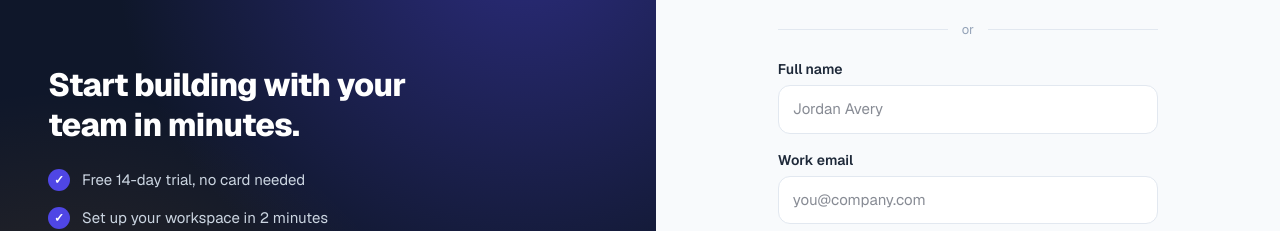
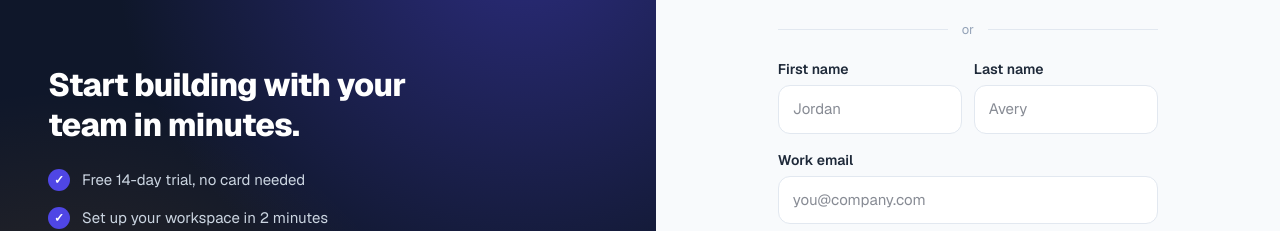
Before and after one commit to ericmignardi/next-app, a Next.js app: page /sign-up in a window 1280 px wide. Shown: the part 239-470 px from the top of the page. Built offline with nearby package versions, Linux system fonts and the light colour scheme; no server answers.

Commit message:
refactor: split full name into first and last name in sign-up form and schema

```diff
--- a/app/sign-up/page.tsx
+++ b/app/sign-up/page.tsx
@@ -15,7 +15,8 @@ export default function SignUp() {
   const [error, setError] = useState<string | null>(null);
   const [pendingVerification, setPendingVerification] = useState(false);
 
-  const [fullName, setFullName] = useState("");
+  const [firstName, setFirstName] = useState("");
+  const [lastName, setLastName] = useState("");
   const [email, setEmail] = useState("");
   const [password, setPassword] = useState("");
   const [code, setCode] = useState("");
@@ -28,7 +29,8 @@ export default function SignUp() {
 
     // Validate inputs with Zod
     const validation = signUpSchema.safeParse({
-      fullName,
+      firstName,
+      lastName,
       email,
       password,
     });
@@ -41,16 +43,12 @@ export default function SignUp() {
     setLoading(true);
 
     try {
-      const parts = validation.data.fullName.split(/\s+/);
-      const firstName = parts[0] || "";
-      const lastName = parts.slice(1).join(" ") || "";
-
       // Initiate password sign-up
       const result = await signUp.password({
         emailAddress: validation.data.email,
         password: validation.data.password,
-        firstName,
-        lastName,
+        firstName: validation.data.firstName,
+        lastName: validation.data.lastName,
       });
 
       if (result.error) {
@@ -283,18 +281,33 @@ export default function SignUp() {
 
               {/* Form */}
               <form onSubmit={handleSignUp} className="flex flex-col gap-4">
+                <div className="grid grid-cols-2 gap-3">
                   <div>
                     <label className="block text-sm font-semibold mb-1.5 text-gray-800">
-                    Full name
+                      First name
                     </label>
                     <input
                       type="text"
                       required
-                    value={fullName}
-                    onChange={(e) => setFullName(e.target.value)}
-                    placeholder="Jordan Avery"
+                      value={firstName}
+                      onChange={(e) => setFirstName(e.target.value)}
+                      placeholder="Jordan"
                       className="w-full bg-white border border-[#e2e8f0] rounded-xl px-3.5 py-3 text-[15px] focus:outline-none focus:border-[#4f46e5] focus:ring-4 focus:ring-[#4f46e5]/12 transition-all"
                     />
+                  </div>
+                  <div>
+                    <label className="block text-sm font-semibold mb-1.5 text-gray-800">
+                      Last name
+                    </label>
+                    <input
+                      type="text"
+                      required
+                      value={lastName}
+                      onChange={(e) => setLastName(e.target.value)}
+                      placeholder="Avery"
+                      className="w-full bg-white border border-[#e2e8f0] rounded-xl px-3.5 py-3 text-[15px] focus:outline-none focus:border-[#4f46e5] focus:ring-4 focus:ring-[#4f46e5]/12 transition-all"
+                    />
+                  </div>
                 </div>
 
                 <div>
--- a/types/auth.ts
+++ b/types/auth.ts
@@ -14,9 +14,13 @@ export const signInSchema = z.object({
 export type SignInInput = z.infer<typeof signInSchema>;
 
 export const signUpSchema = z.object({
-  fullName: z
+  firstName: z
     .string()
-    .min(1, "Full name is required")
+    .min(1, "First name is required")
+    .transform((val) => val.trim()),
+  lastName: z
+    .string()
+    .min(1, "Last name is required")
     .transform((val) => val.trim()),
   email: z
     .string()
```
Lines whose indentation alone changed are shown as unchanged.
